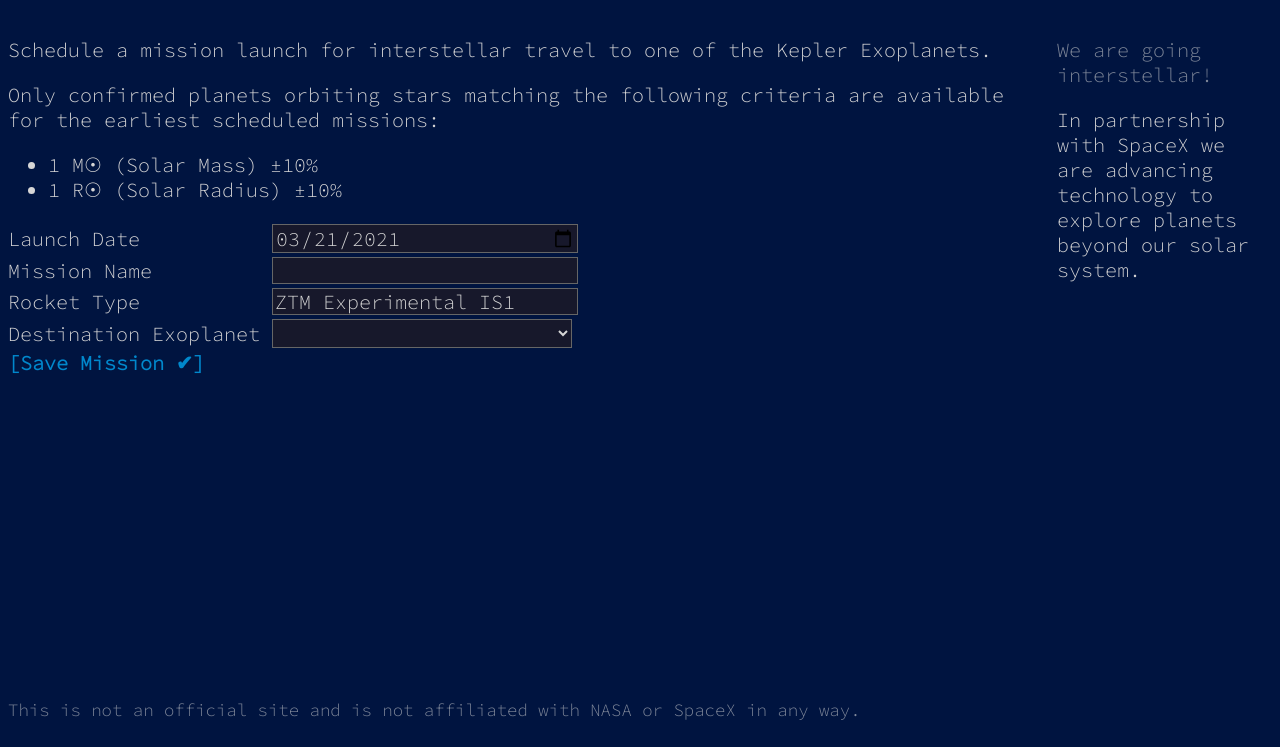
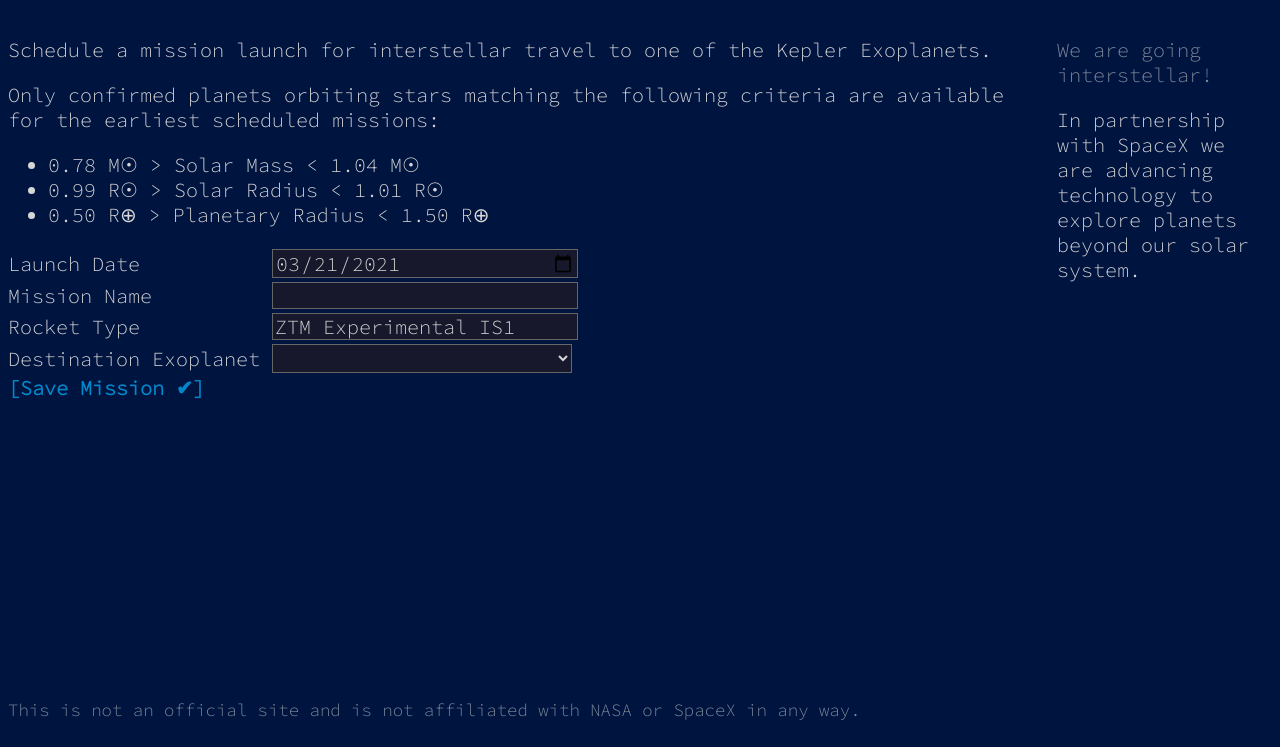
Before and after one commit to BernStrom/nasa-mission-control, a plain HTML site: page public/index.html in a window 1280 px wide. Shown: the part 69-816 px from the top of the page. Drawn offline with nearby package versions, Linux system fonts and the light colour scheme.

Commit message:
Update planet criteria on UI to match the planets parser criteria

```diff
--- a/public/index.html
+++ b/public/index.html
@@ -43,8 +43,9 @@
           <p>Schedule a mission launch for interstellar travel to one of the Kepler Exoplanets.</p>
           <p>Only confirmed planets orbiting stars matching the following criteria are available for the earliest scheduled missions:
             <ul>
-              <li>1 M☉ (Solar Mass) ±10%</li>
-              <li>1 R☉ (Solar Radius) ±10%</li>
+              <li>0.78 M☉ > Solar Mass < 1.04 M☉</li>
+              <li>0.99 R☉ > Solar Radius < 1.01 R☉</li>
+              <li>0.50 R⊕ > Planetary Radius < 1.50 R⊕</li>
             </ul>
           </p>
           <form>
```
